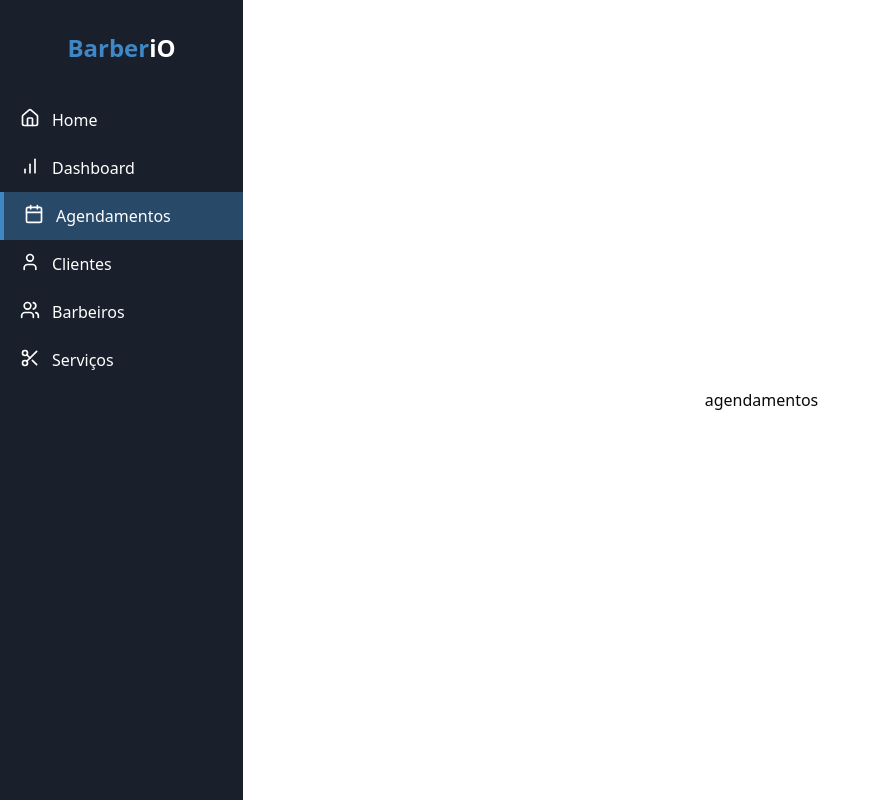
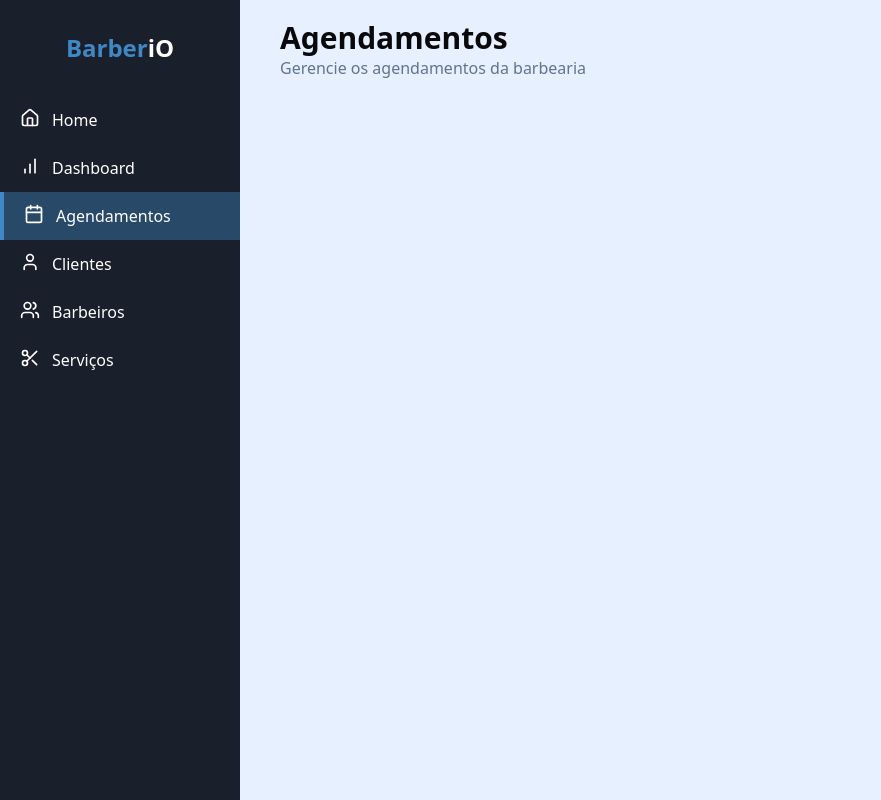
Before and after one commit to gabryel-araujo/barberIO, a Next.js app in the folder front-barberio/: page /agendamentos in a window 1280 px wide. Shown: the whole page, without its empty margins (0-881 px from the left). Built offline with nearby package versions, Linux system fonts and the light colour scheme.

Commit message:
ajustes gerais

```diff
--- a/front-barberio/package.json
+++ b/front-barberio/package.json
@@ -41,7 +41,6 @@
     "tailwind-merge": "^3.0.2",
     "tailwindcss": "^4.0.13",
     "tailwindcss-animate": "^1.0.7",
-    "whatsapp-web.js": "^1.30.0",
     "zod": "^3.24.4"
   },
   "devDependencies": {
--- a/front-barberio/src/app/(pages)/agendamentos/page.tsx
+++ b/front-barberio/src/app/(pages)/agendamentos/page.tsx
@@ -1,7 +1,14 @@
+import { TitulosPages } from "@/components/layout/titulosPages";
+import { Button } from "@/components/ui/button";
+import { UserPlus } from "lucide-react";
+
 const agendamentos = () => {
   return (
-    <div className="w-screen h-screen flex items-center justify-center">
-      <p>agendamentos</p>
+    <div className="w-screen h-screen flex px-10 py-5 bg-[#e6f0ff]">
+      <TitulosPages
+        Titulos="Agendamentos"
+        subtitulo="Gerencie os agendamentos da barbearia"
+      ></TitulosPages>
     </div>
   );
 };
--- a/front-barberio/src/components/layout/titulosPages.tsx
+++ b/front-barberio/src/components/layout/titulosPages.tsx
@@ -6,8 +6,8 @@ type TitulosPagesProps = {
 export const TitulosPages = ({ Titulos, subtitulo }: TitulosPagesProps) => {
   return (
     <div className="flex flex-col">
-      <p className="text-3xl font-bold">Dashboard</p>
-      <p className="text-slate-500">Bem-vindo ao seu sistema de Agendamento</p>
+      <p className="text-3xl font-bold">{Titulos}</p>
+      <p className="text-slate-500">{subtitulo}</p>
     </div>
   );
 };
```
Also changed, not shown: 1 other file (tests, documents, lock files or other folders).
